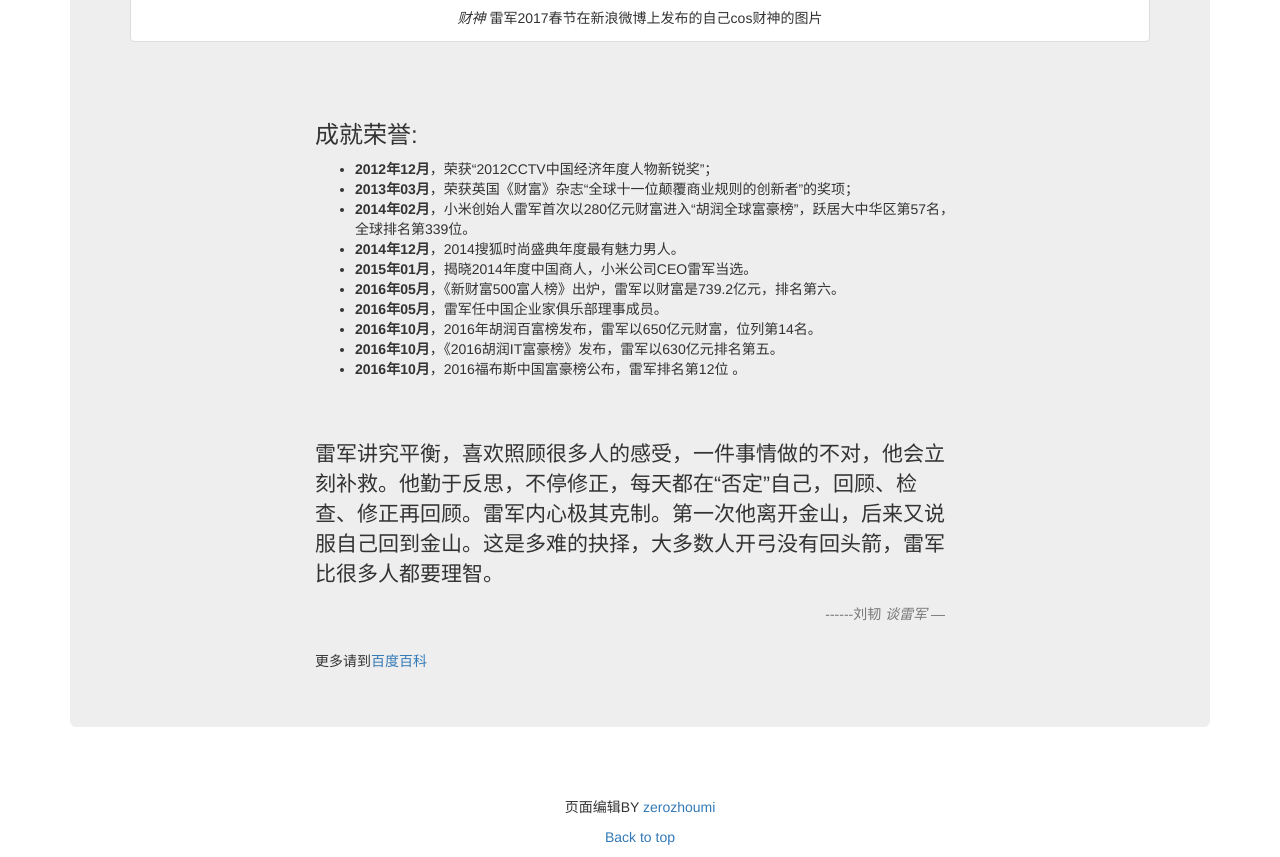
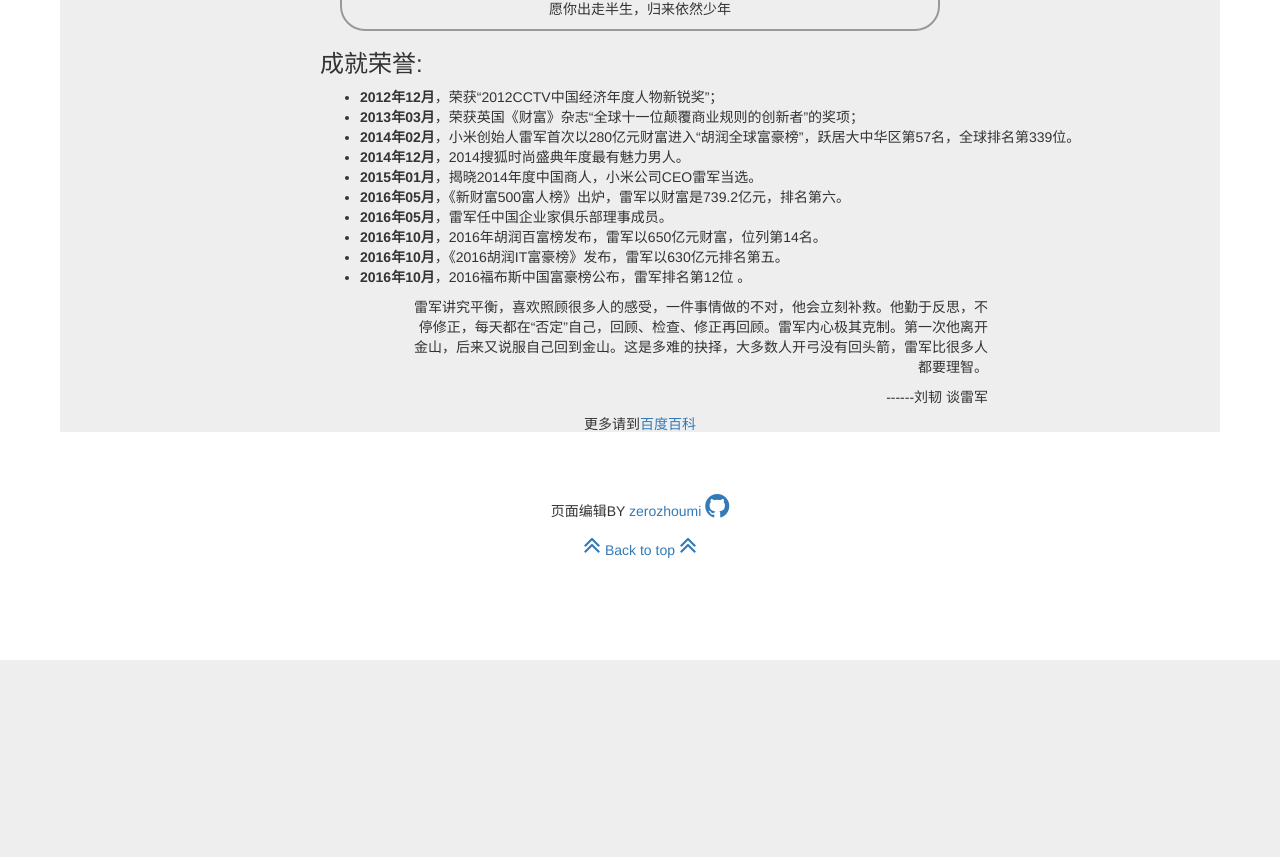
Before and after one commit to zerozhoumi/-, a PHP site: page / in a window 1280 px wide. Shown: the part 526-1383 px from the top of the page. After the commit the page ends 1186 px from the top, so only its background shows below. Run offline with PHP 8.4, Linux system fonts and the light colour scheme.

Commit message:
重写
以前用bootstrap太多，哎

```diff
--- a/freeCodeCamp/Build a Tribute Page/index.html
+++ b/freeCodeCamp/Build a Tribute Page/index.html
@@ -4,40 +4,28 @@
 <head>
   <meta charset="utf-8">
   <title>雷军</title>
-<!-- 最新版本的 Bootstrap 核心 CSS 文件 -->
-<link rel="stylesheet" href="https://cdn.bootcss.com/bootstrap/3.3.7/css/bootstrap.min.css" integrity="sha384-BVYiiSIFeK1dGmJRAkycuHAHRg32OmUcww7on3RYdg4Va+PmSTsz/K68vbdEjh4u" crossorigin="anonymous">
-<link rel="stylesheet" type="text/css" href="layoyt.css">
+  <!--  Bootstrap 核心 CSS 文件 -->
+  <link href="https://cdn.bootcss.com/bootstrap/3.3.7/css/bootstrap.min.css" rel="stylesheet">
+  <link href="https://cdn.bootcss.com/font-awesome/4.7.0/css/font-awesome.min.css" rel="stylesheet">
+  <link rel="stylesheet" type="text/css" href="layout.css">
 </head>
 <body>
-
-
   <!--
   解决步骤：
   1/设计一个空白body页，背景灰色
   2/名字，副标题，图片，生平，名言，作者内容。
   3/美化，居中，字体大小。
-
   4//http://codeguide.bootcss.com/使用编码规范重新修改
  -->
-<div class="container">
-  <div class="jumbotron">
-    <div class="row">
-      <div class="col-xs-12">
-
-        <h1 class="text-center">雷军</h1>
-        <h2 class="text-center"><em>小米科技创始人,天使投资人</em></h2>
-        <br>
-
-        <div class="thumbnail text-center">
-          <img  src="http://wx3.sinaimg.cn/mw690/68418ffbgy1fcb16uem7dj20qo0hsac3.jpg">
-          <div class="caption text-center"><em >财神</em> 雷军2017春节在新浪微博上发布的自己cos财神的图片
+<!--居中，灰色-->
+<div class="warp">
+  <h1>雷军</h1>
+  <h2>小米科技创始人</h2>
+  <div class="picBox">
+    <a href="https://weibo.com/leijun?is_hot=1"><img  src="http://wx3.sinaimg.cn/orj360/68418ffbgy1fiktck1n1nj21hc0qo47k.jpg" alt="图片来自雷军的微博"></a>
+    <p>愿你出走半生，归来依然少年</p>
   </div>
-        </div>
-
-       <br/>
-        <br/>
-        <div class="col-xs-12 col-sm-10 col-sm-offset-1 col-md-8 col-md-offset-2">
-
+  <div class="thingBox" >
     <h3>成就荣誉:</h3>
         <ul>
           <li><strong>2012年12月</strong>，荣获“2012CCTV中国经济年度人物新锐奖”；</li>
@@ -51,34 +39,20 @@
           <li><strong>2016年10月</strong>，《2016胡润IT富豪榜》发布，雷军以630亿元排名第五。</li>
           <li><strong>2016年10月</strong>，2016福布斯中国富豪榜公布，雷军排名第12位 。</li>
         </ul>
-          <br>
-          <br>
-
-          <blockquote class="blockquote-reverse" >
-  <p class="text-left">雷军讲究平衡，喜欢照顾很多人的感受，一件事情做的不对，他会立刻补救。他勤于反思，不停修正，每天都在“否定”自己，回顾、检查、修正再回顾。雷军内心极其克制。第一次他离开金山，后来又说服自己回到金山。这是多难的抉择，大多数人开弓没有回头箭，雷军比很多人都要理智。</p>
-  <footer>------刘韧 <cite title="Source Title">谈雷军</cite></footer>
-</blockquote>
-
-        <h5 class="text-left">更多请到<a href="http://baike.baidu.com/link?url=dd8wjMIecE_BoGjwS52O6RS-vMqp5vkVieuSAC-Z7JlqgrsfR4IIS2sNOb1t8wPQ8VcweE1KWJOP3tp0BDutRdnRmnwx77ehc3kcW4VCtt3">百度百科</a></h5>
-
-
   </div>
-    </div>
-  </div>
+  <div class="talkBox">
+  <p>雷军讲究平衡，喜欢照顾很多人的感受，一件事情做的不对，他会立刻补救。他勤于反思，不停修正，每天都在“否定”自己，回顾、检查、修正再回顾。雷军内心极其克制。第一次他离开金山，后来又说服自己回到金山。这是多难的抉择，大多数人开弓没有回头箭，雷军比很多人都要理智。</p>
+------刘韧 谈雷军
   </div>
 
-<br>
-<br>
+  <h5>更多请到<a href="http://baike.baidu.com/link?url=dd8wjMIecE_BoGjwS52O6RS-vMqp5vkVieuSAC-Z7JlqgrsfR4IIS2sNOb1t8wPQ8VcweE1KWJOP3tp0BDutRdnRmnwx77ehc3kcW4VCtt3">百度百科</a></h5>
+</div>
 
+  <!--脚-->
+<footer>
+  <p>页面编辑BY <a href="https://github.com/zerozhoumi">zerozhoumi <i class="fa fa-github fa-2x"></i></a> </p>
+  <a href="#"><i class="fa fa-angle-double-up fa-2x"></i> Back to top <i class="fa fa-angle-double-up fa-2x"></i></a>
+</footer>
 
-
-
-<footer class="blog-footer text-center">
-  <p>页面编辑BY <a href="http://codepen.io/zerozhoumi/">zerozhoumi</a> </p>
-  <p>
-    <a href="#">Back to top</a>
-  </p>
-</footer>
-    </div>
 </body>
 </html>
--- a/freeCodeCamp/Build a Tribute Page/layout.css
+++ b/freeCodeCamp/Build a Tribute Page/layout.css
@@ -1,5 +1,30 @@
 /*为了不让灰色铺满*/
 body {
+  margin: 100px 60px;
+  text-align: center;
+}
+/*设置内容层*/
+.warp{
+  background: #eee;
+}
+.picBox{
+  width: 600px;
+  border: 2px solid #999;
+  border-radius: 25px;
+  margin: 10px auto;
+}
+.picBox img{
+  padding-top:20px ;
+}
+.thingBox{
+  text-align: left;
+  margin-left: 260px;
+}
+.talkBox{
+  width: 50%;
+  text-align: right;
+  margin-left: 30%;
+}
+footer{
   margin-top: 60px;
-
 }
```
Also changed, not shown: Website one/README.md (added), freeCodeCamp/Build a Tribute Page/README.md (added), ife-diy/README.md. Lines whose indentation alone changed are shown as unchanged.
